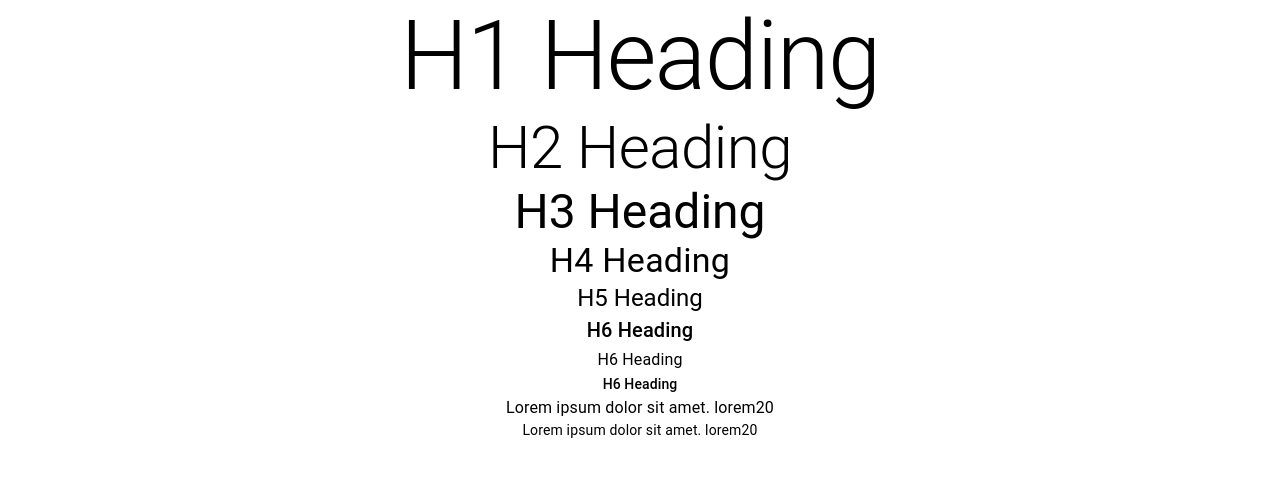
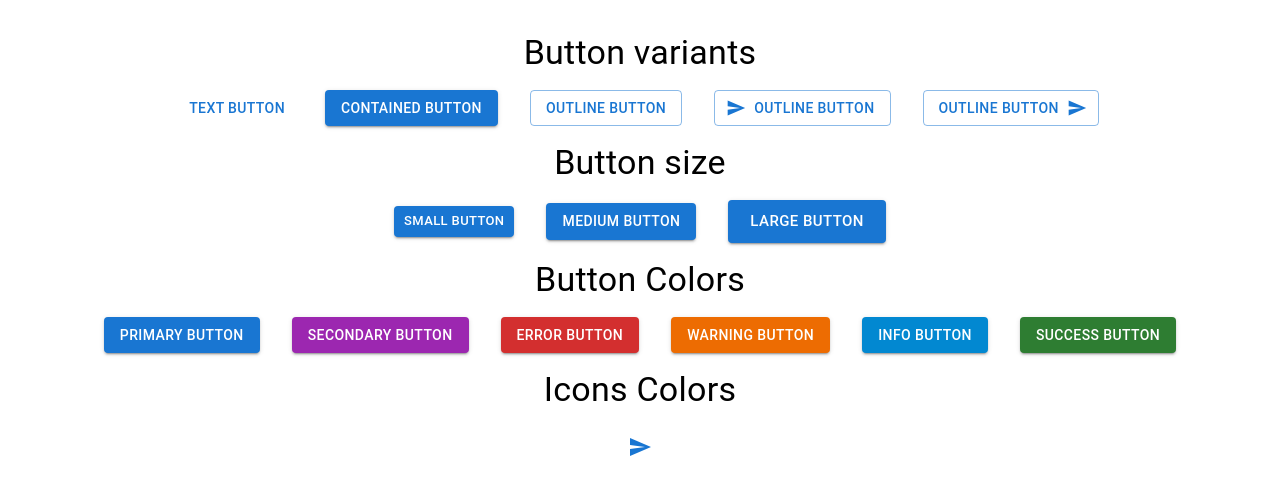
Before and after one commit to sam13007/material_UI, a React (Create React App) app: page / in a window 1280 px wide. Shown: the top 494 px of the page. Built offline with nearby package versions, Linux system fonts and the light colour scheme.

Commit message:
Button commit

```diff
--- a/src/App.js
+++ b/src/App.js
@@ -1,10 +1,11 @@
 import "./App.css";
-import TypographyMui from "./components/TypographyMui";
+import ButtonMui from "./components/ButtonMui";
+// import TypographyMui from "./components/TypographyMui";
 
 function App() {
   return (
     <div className="App">
-      <TypographyMui />
+      <ButtonMui />
     </div>
   );
 }
--- /dev/null
+++ b/src/components/ButtonMui.jsx
@@ -0,0 +1,73 @@
+import React from "react";
+import { Button, Stack, Typography, IconButton } from "@mui/material";
+import SendIcon from "@mui/icons-material/Send";
+function ButtonMui() {
+  return (
+    <Stack spacing={2} sx={{ padding: 4 }}>
+      <Typography variant="h4">Button variants</Typography>
+      <Stack spacing={4} direction="row" justifyContent="center">
+        <Button variant="text">Text Button</Button>
+        <Button variant="contained">Contained Button</Button>
+        <Button variant="outlined">Outline Button</Button>
+        <Button variant="outlined" startIcon={<SendIcon />}>
+          Outline Button
+        </Button>
+        <Button variant="outlined" endIcon={<SendIcon />}>
+          Outline Button
+        </Button>
+      </Stack>
+
+      <Typography variant="h4">Button size</Typography>
+      <Stack
+        display="block"
+        spacing={4}
+        direction="row"
+        justifyContent="center"
+      >
+        <Button variant="contained" size="small">
+          Small Button
+        </Button>
+        <Button variant="contained" size="medium">
+          Medium Button
+        </Button>
+        <Button variant="contained" size="large">
+          Large Button
+        </Button>
+      </Stack>
+
+      <Typography variant="h4">Button Colors</Typography>
+      <Stack spacing={4} direction="row" justifyContent="center">
+        <Button variant="contained" color="primary">
+          Primary Button
+        </Button>
+        <Button variant="contained" color="secondary">
+          Secondary Button
+        </Button>
+        <Button variant="contained" color="error">
+          Error Button
+        </Button>
+        <Button variant="contained" color="warning">
+          Warning Button
+        </Button>
+        <Button variant="contained" color="info">
+          Info Button
+        </Button>
+        <Button variant="contained" color="success">
+          Success Button
+        </Button>
+      </Stack>
+      <Typography variant="h4">Icons Colors</Typography>
+      <Stack spacing={4} direction="row" justifyContent="center">
+        <IconButton
+          color="primary"
+          variant="contained"
+          onClick={() => alert("Icon button clicked")}
+        >
+          <SendIcon />
+        </IconButton>
+      </Stack>
+    </Stack>
+  );
+}
+
+export default ButtonMui;
```
